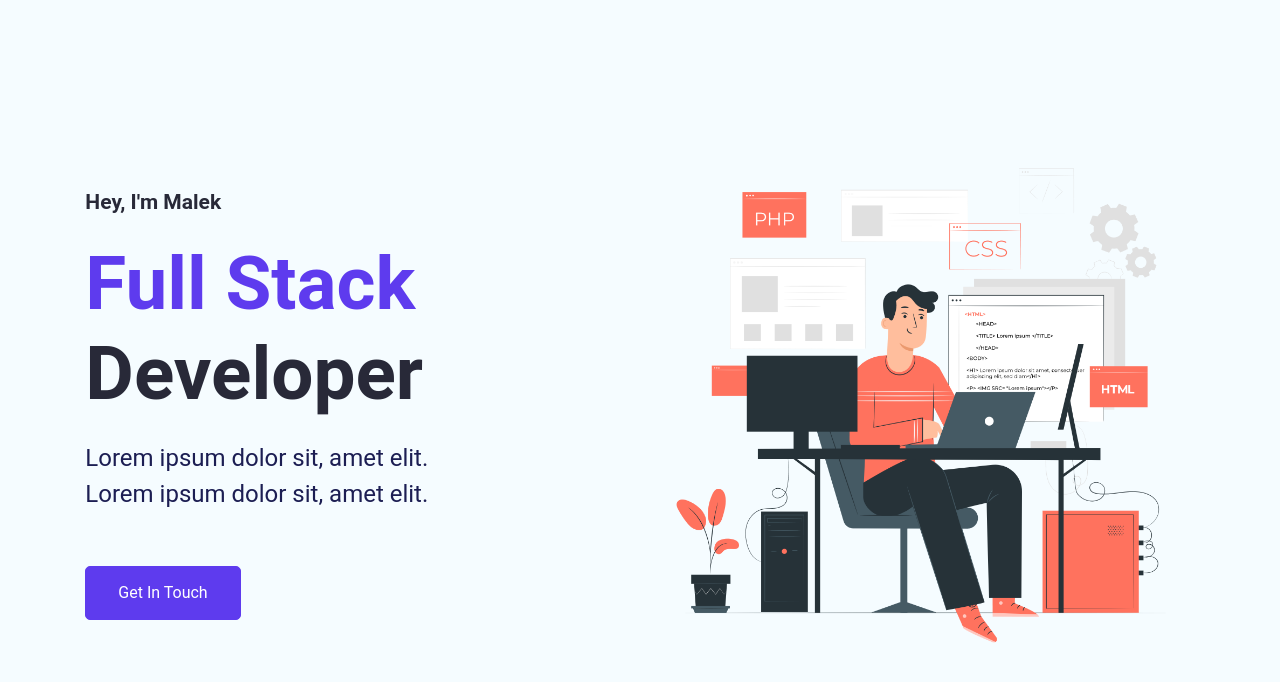
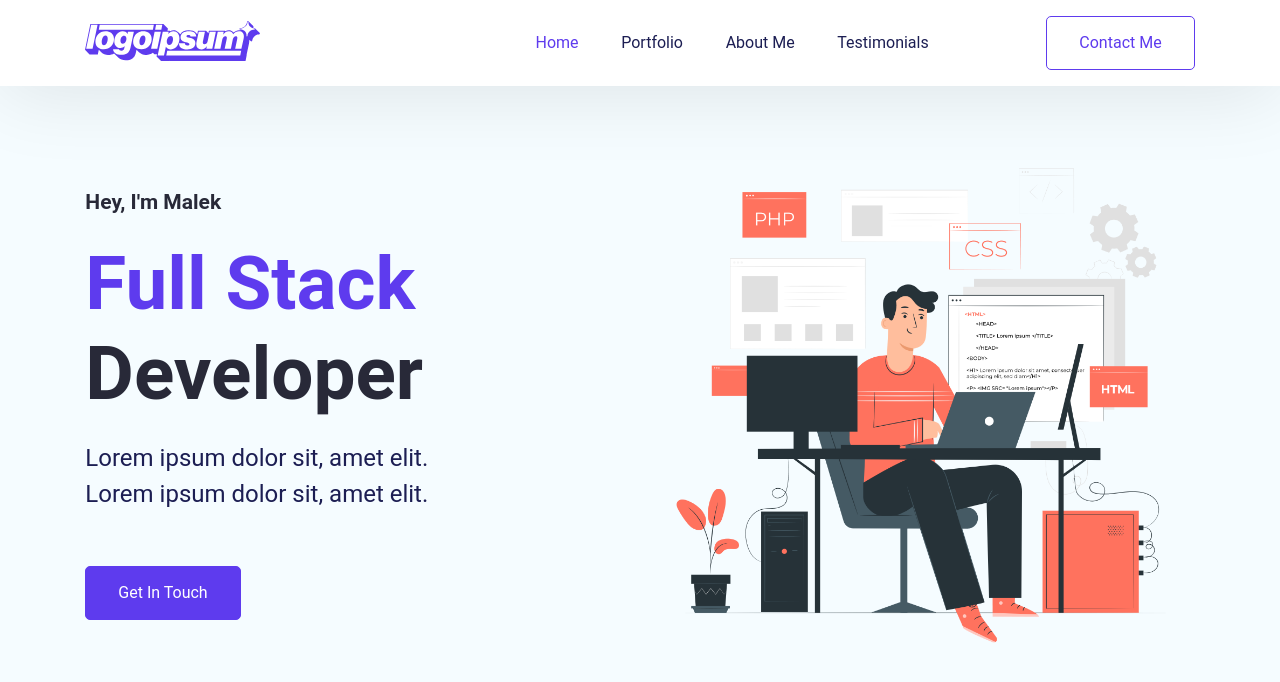
Before and after one commit to adinashby-vanier-college/transactional-web-assignment-MalekGhazal, a React (Create React App) app in the folder react-portfolio/: page / in a window 1280 px wide. Shown: the top 682 px of the page. Built offline with nearby package versions, Linux system fonts and the light colour scheme.

Commit message:
Navbar component

```diff
--- a/react-portfolio/src/App.css
+++ b/react-portfolio/src/App.css
@@ -91,6 +91,50 @@
 }
 
 /* GLOBAL CSS ENDS HERE */
+
+/* Navbar Section Style Start */
+
+.navbar {
+  display: flex;
+  justify-content: space-between;
+  align-items: center;
+  padding: 15px 85.333px;
+  background: var(--white);
+  box-shadow: 0px 5.333px 80px 0 rgba(0, 0, 0, 0.1);
+  position: fixed;
+  top: 0;
+  left: 0;
+  right: 0;
+}
+
+.navbar--items > ul {
+  list-style: none;
+  display: flex;
+  align-items: flex-start;
+  gap: 42.667px;
+  text-decoration: none;
+}
+
+.navbar--items ul > li > a {
+  text-decoration: none;
+}
+
+/* Navbar Content */
+
+.navbar--content {
+  color: var(--darkblue);
+  font-size: 16px;
+  font-style: normal;
+  font-weight: 400;
+  line-height: 24px;
+  cursor: pointer;
+}
+
+.navbar--active-content {
+  color: var(--primary);
+}
+
+/* Navbar Style Ends Here */
 
 /* HERO SECTION */
 
--- a/react-portfolio/src/App.js
+++ b/react-portfolio/src/App.js
@@ -2,11 +2,20 @@
 import React from "react";
 import { BrowserRouter as Router, Route, Routes } from "react-router-dom";
 import Home from "./Pages/Home/Homescreen";
+import Navbar from "./Pages/Home/Navbar";
 
 function App() {
   return (
     <div>
-      <Home />
+      <Router>
+        <div>
+          <Navbar />
+          <Routes>
+            <Route path="/" element={<Home />}></Route>
+            <Route path="*" element={<div>404 Not Found</div>}></Route>
+          </Routes>
+        </div>
+      </Router>
     </div>
   );
 }
--- a/react-portfolio/src/Pages/Home/Navbar.jsx
+++ b/react-portfolio/src/Pages/Home/Navbar.jsx
@@ -0,0 +1,126 @@
+/* eslint-disable jsx-a11y/anchor-is-valid */
+import React, { useState, useEffect } from "react";
+import { Link } from "react-scroll";
+import logo from "../../assets/logoipsum.svg";
+
+function Navbar() {
+  const [navActive, setNavActive] = useState(false);
+
+  const toggleNav = () => {
+    setNavActive(!navActive);
+  };
+
+  const closeMenu = () => {
+    setNavActive(false);
+  };
+
+  useEffect(() => {
+    const handleResize = () => {
+      if (window.innerWidth <= 500) {
+        closeMenu();
+      }
+    };
+
+    window.addEventListener("resize", handleResize);
+
+    return () => {
+      window.removeEventListener("resize", handleResize);
+    };
+  }, []);
+
+  useEffect(() => {
+    if (window.innerWidth <= 1200) {
+      closeMenu();
+    }
+  }, []);
+
+  return (
+    <nav className={`navbar ${navActive ? "active" : ""}`}>
+      <div>
+        <img src={logo} alt="Logoipsum" />
+      </div>
+      <a
+        className={`nav__hamburger ${navActive ? "active" : ""}`}
+        onClick={toggleNav}
+      >
+        <span className="nav__hamburger__line"></span>
+        <span className="nav__hamburger__line"></span>
+        <span className="nav__hamburger__line"></span>
+      </a>
+      <div className={`navbar--items ${navActive ? "active" : ""}`}>
+        <ul>
+          <li>
+            <Link
+              onClick={closeMenu}
+              activeClass="navbar--active-content"
+              spy={true}
+              smooth={true}
+              offset={-70}
+              duration={500}
+              to="heroSection"
+              className="navbar--content"
+            >
+              Home
+            </Link>
+          </li>
+          <li>
+            <Link
+              onClick={closeMenu}
+              activeClass="navbar--active-content"
+              spy={true}
+              smooth={true}
+              offset={-70}
+              duration={500}
+              to="MyPortfolio"
+              className="navbar--content"
+            >
+              Portfolio
+            </Link>
+          </li>
+          <li>
+            <Link
+              onClick={closeMenu}
+              activeClass="navbar--active-content"
+              spy={true}
+              smooth={true}
+              offset={-70}
+              duration={500}
+              to="AboutMe"
+              className="navbar--content"
+            >
+              About Me
+            </Link>
+          </li>
+          <li>
+            <Link
+              onClick={closeMenu}
+              activeClass="navbar--active-content"
+              spy={true}
+              smooth={true}
+              offset={-70}
+              duration={500}
+              to="Testimonials"
+              className="navbar--content"
+            >
+              Testimonials
+            </Link>
+          </li>
+        </ul>
+      </div>
+      <Link
+        onClick={closeMenu}
+        activeClass="navbar--active-content"
+        spy={true}
+        smooth={true}
+        offset={-70}
+        duration={500}
+        to="Contact"
+        className="btn btn-outline-primary"
+      >
+        Contact Me
+      </Link>
+    </nav>
+  );
+}
+
+export default Navbar;
```
Also changed, not shown: react-portfolio/src/assets/logoipsum.svg (added).
